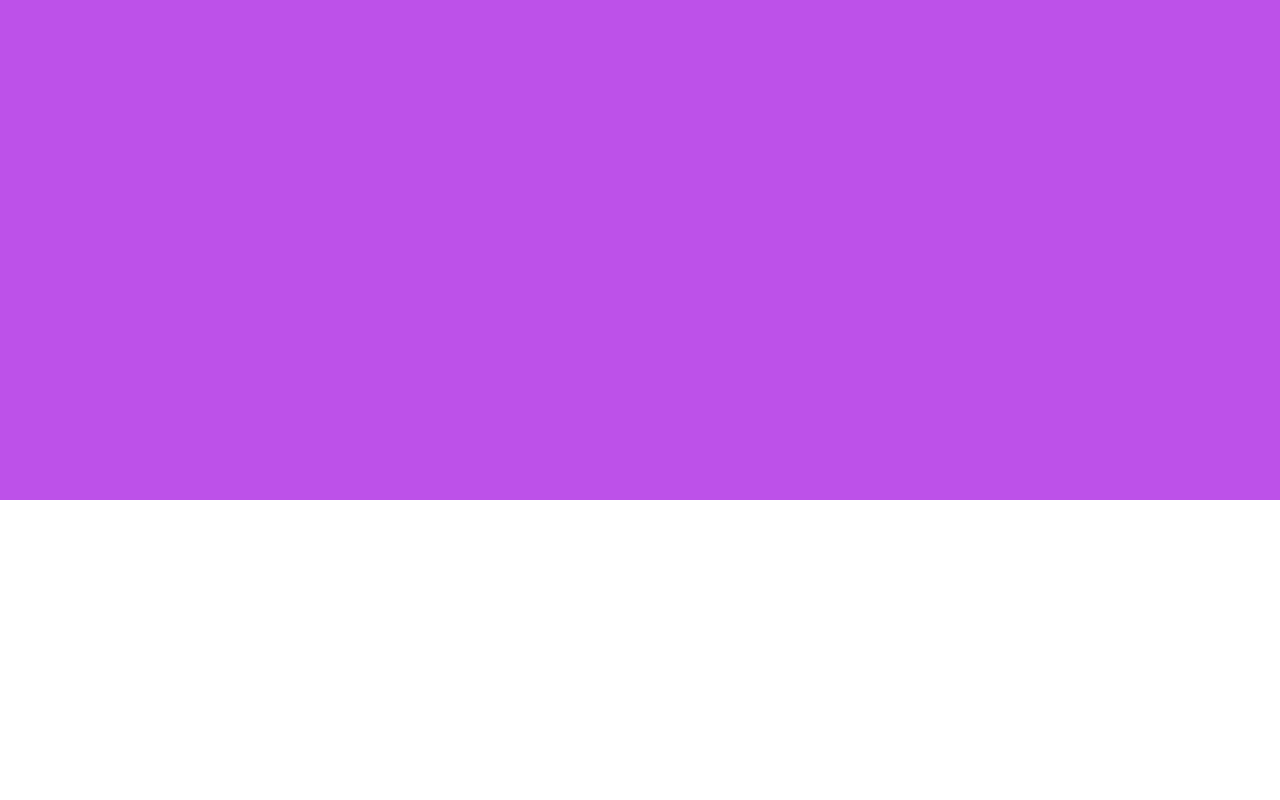
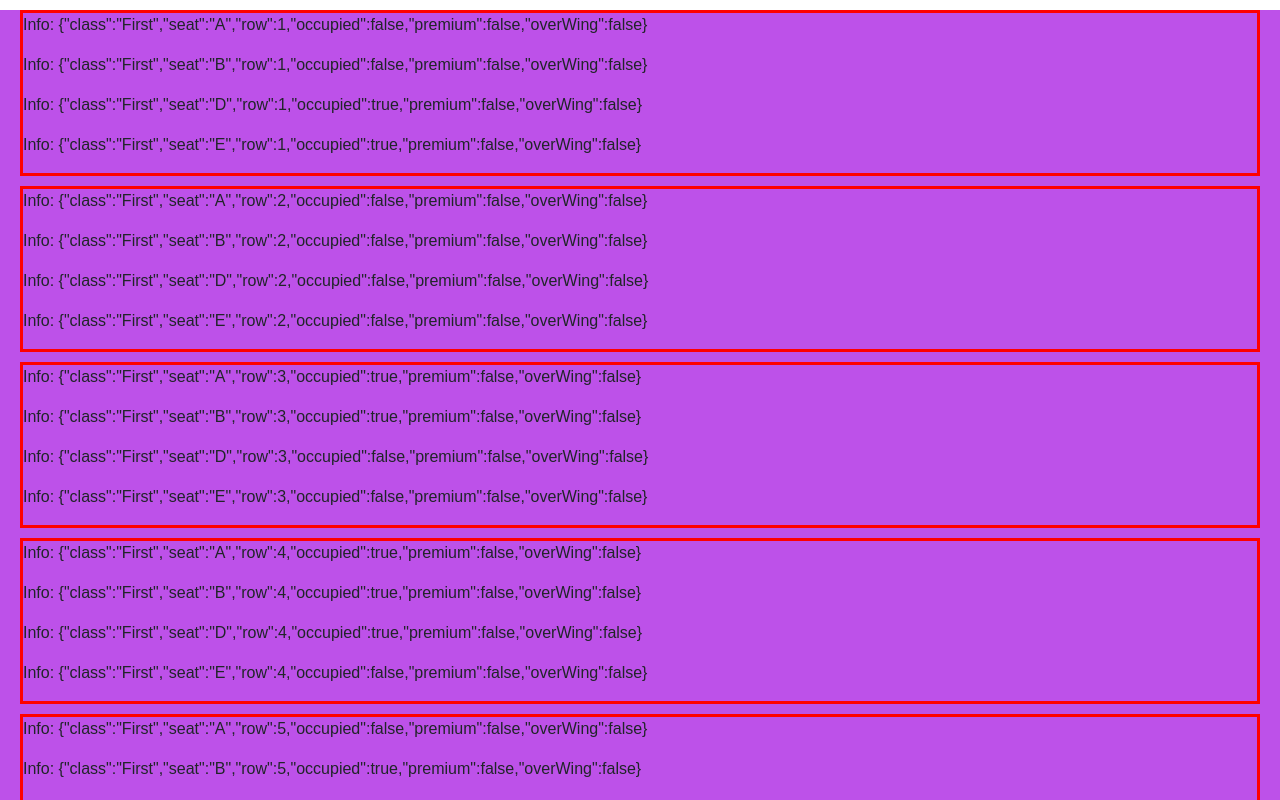
Before and after one commit to lcanizzo/react-seats, a React (Create React App) app in the folder client/: page / in a window 1280 px wide. Shown: the top 800 px of the page. Built offline with nearby package versions, Linux system fonts and the light colour scheme.

Commit message:
Seats rendering to DOM in divs per row, sorted by seat.

```diff
--- /dev/null
+++ b/client/src/components/seatSort/SeatSort.css
@@ -0,0 +1,5 @@
+.rowBox {
+    margin: 10px 20px 10px 20px;
+    border: solid;
+    border-color: red;
+}
--- a/client/src/components/seatSort/SeatSort.js
+++ b/client/src/components/seatSort/SeatSort.js
@@ -1,4 +1,5 @@
 import React from 'react';
+import './SeatSort.css';
 import Seat from '../seat/Seat';
 
 export default function SortSeats(props) {
@@ -19,7 +20,7 @@ export default function SortSeats(props) {
     let rowArrays = [];
     for (let i=1; i<highestRow+1; i++) {
         let rowArray = seats.filter(function(seat) {
-            return seat.row == i;
+            return seat.row === i;
         })
         rowArrays.push(rowArray);
     }
@@ -36,23 +37,24 @@ export default function SortSeats(props) {
     }
 
     // Log rowArrays to console
-    for (let i=0; i<rowArrays.length; i++) {
-        console.log(`rowArrays:\n ${JSON.stringify(rowArrays[i])}`);
-    }
+    // for (let i=0; i<rowArrays.length; i++) {
+    //     console.log(`rowArrays:\n ${JSON.stringify(rowArrays[i])}`);
+    // }
 //End testing//
 
     return  (
-
-// B U L K    R E N D E R I N G
-        // <div className='SortedData'>
-        //     {
-        //         seats.map((seat, index, array)=>
-        //             <Seat info={seat}/>
-        //         )
-        //     }
-        // </div>
-
-        <div>
+        <div className="sortedData">
+            {
+                rowArrays.map((row) =>
+                    <div className="rowBox">
+                        {
+                            row.map((seat) =>
+                                <Seat info={seat}/>
+                            )
+                        }
+                    </div>
+                )
+            }
         </div>
     )
 }
```
